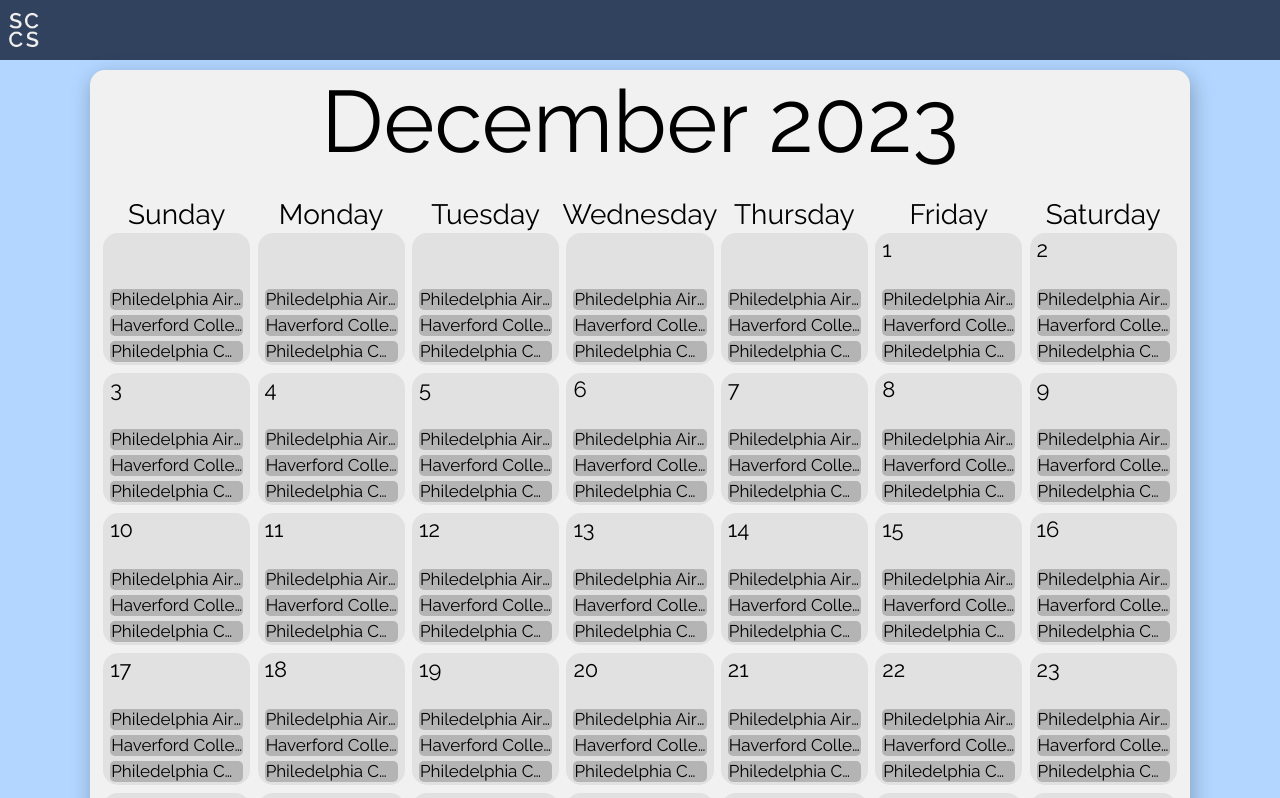
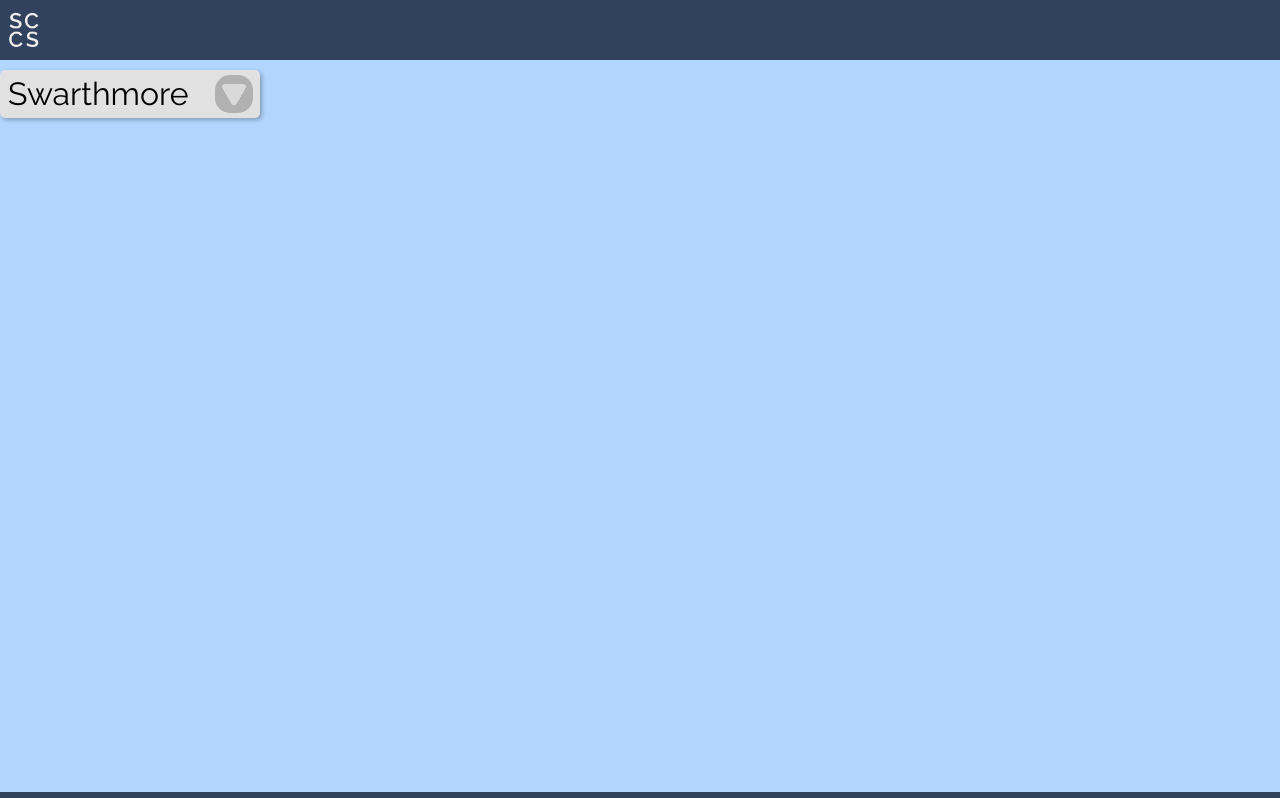
Before and after one commit to swat-sccs/airpool-v2, a Next.js app: page /temp-test in a window 1280 px wide. Shown: the top 798 px of the page. Built offline with nearby package versions, Linux system fonts and the light colour scheme.

Commit message:
Implemented Dropdown Component

```diff
--- a/app/temp-test/page.tsx
+++ b/app/temp-test/page.tsx
@@ -4,6 +4,7 @@
 import SCCSHeader from '@/components/SCCSHeader'
 import Link from 'next/link'
 import CalendarView from '@/components/CalendarView\''
+import AirpoolDropdown from '@/components/AirpoolDropdown'
 
 export default function Home() {
 
@@ -20,7 +21,9 @@
   return (
     <>
         <div className='mt-[10px]'>
-            <CalendarView />
+            <AirpoolDropdown id={"test"}
+            options={[["Swarthmore", "swarthmore"], ["Bryn Mawr", "bryn-mawr"], ["Haverford", "haverford"], ["Custom", "custom"]]}
+            widthClass={"w-[260px]"}/>
         </div>
     </>
   )
--- /dev/null
+++ b/components/AirpoolDropdown.module.css
@@ -0,0 +1,12 @@
+
+.arrow{
+    clip-path: polygon( 0% 0%,
+                        100% 0%,
+                        50% 86.6%);
+    background-color: #d9d9d9;
+}
+
+.filter{
+    filter: url('#goo');
+    position: fixed;
+}
--- /dev/null
+++ b/components/AirpoolDropdown.tsx
@@ -0,0 +1,32 @@
+
+import styles from "./AirpoolDropdown.module.css"
+
+
+export default function AirpoolDropdown(props: any){
+    return(
+        <>
+            <select id={props.id} className={props.widthClass + " bg-accent rounded-slight drop-shadow-dropdown appearance-none h-[48px] text-[32px] pl-[8px]"}>
+                {
+                    props.options.map(function(option: any){
+                        return (<option id={option[1]}>{option[0]}</option>);
+                    })
+                }
+            </select>
+            <div className="relative inline">
+                <div className="absolute bg-[#B1B1B1] top-[-15px] left-[-45px] w-[38px] h-[38px] rounded">
+                    <div className={styles.filter}>
+                        <div className={styles.arrow + " absolute w-[28px] h-[28px] top-[9px] left-[5px]"} />
+                    </div>
+                    <svg visibility="hidden" widths="0" xHeight="0" xmlnsXlink="http://www.w3.org/2000/svg">
+                        <defs>
+                            <filter id="goo"><feGaussianBlur in="SourceGraphic" stdDeviation="2" result="blur" />
+                                <feColorMatrix in="blur" mode="matrix" values="1 0 0 0 0  0 1 0 0 0  0 0 1 0 0  0 0 0 19 -9" result="goo" />
+                                <feComposite in="SourceGraphic" in2="goo" operator="atop"/>
+                            </filter>
+                        </defs>
+                    </svg>
+                </div>
+            </div>
+        </>
+    );
+}
--- a/tailwind.config.js
+++ b/tailwind.config.js
@@ -19,9 +19,11 @@
     },
     borderRadius:{
       DEFAULT: "15px",
+      "slight": "5px",
     },
     dropShadow:{
       DEFAULT: "2px 6px 10px #00000044",
+      dropdown: "2px 2px 2px #00000044"
     },
     extend: {
       colors: {
```
Also changed, not shown: app/page.tsx (line endings or trailing spaces).
